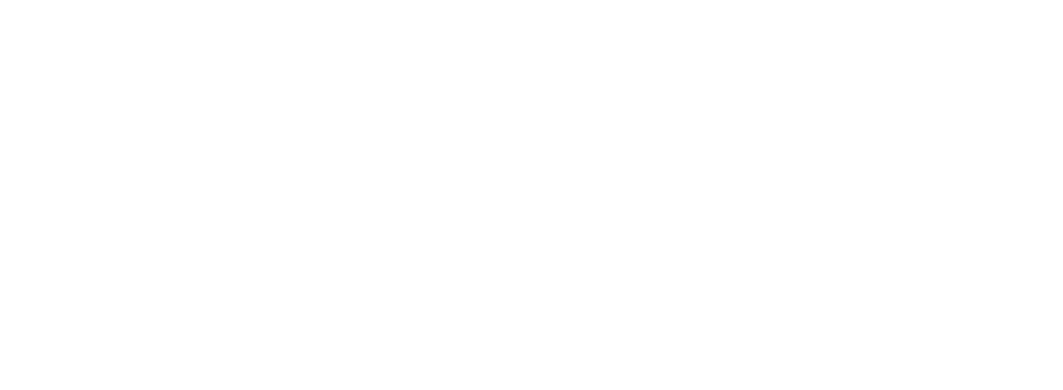
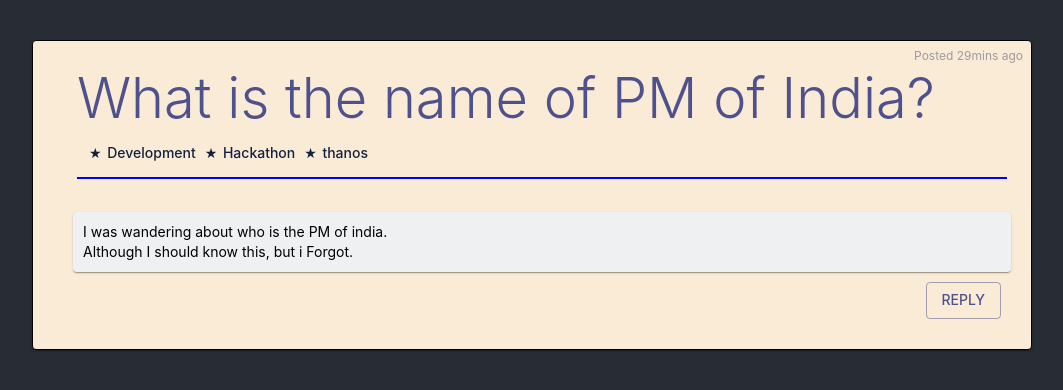
Before and after one commit to NarayanaRavada/IITBBS_GC_Team24_PS02, a React (Create React App) app: page / in a window 1280 px wide. Shown: the top 390 px of the page, without its empty margins (108-1171 px from the left). Built offline with nearby package versions, Linux system fonts and the light colour scheme.

Commit message:
added discussion component

```diff
--- a/package.json
+++ b/package.json
@@ -3,6 +3,10 @@
   "version": "0.1.0",
   "private": true,
   "dependencies": {
+    "@emotion/react": "^11.8.2",
+    "@emotion/style": "^0.8.0",
+    "@emotion/styled": "^11.8.1",
+    "@mui/material": "^5.5.1",
     "@testing-library/jest-dom": "^5.16.2",
     "@testing-library/react": "^12.1.4",
     "@testing-library/user-event": "^13.5.0",
--- /dev/null
+++ b/src/App.css
@@ -0,0 +1,7 @@
+body {
+    background-color: #282c34;
+    color: white;
+    padding: 40px;
+    font-family: Arial;
+    text-align: center;
+  }
--- a/src/App.js
+++ b/src/App.js
@@ -1,7 +1,12 @@
+import { ThemeProvider } from "@mui/material";
 import React from "react";
-
+import Disscussion from "./Discussion";
+import theme from "./Theme";
+import "./App.css"
 function App() {
-  return <div className="App"></div>;
+  return (
+      <Disscussion/>
+  );
 }
 
 export default App;
--- /dev/null
+++ b/src/Discussion.css
@@ -0,0 +1,66 @@
+*{
+    margin: 0;
+    padding: 0;
+    box-sizing: border-box;
+}
+.posttime{
+    position: absolute;
+    top: 5px;
+    right: 8px;
+}
+.discussioncontainer{
+    position: relative;
+    display: flex;
+    margin: auto;
+    max-width: 1000px;
+    flex-direction: column;
+    padding: 20px;
+    padding-left: 40px;
+    border: 1px solid black;
+    border-radius: 8px;
+    box-shadow: 4px;
+    background-color: #faebd7;
+}
+
+.QuestionHeader{
+    padding: 4px;
+    font-size: 30px;
+    text-align: left;
+}
+.QuestionHeader::after{
+    content: '';
+    border-top: 2px solid blue;
+    width: 100%;
+    display: inline-block;
+    vertical-align: middle;
+    margin-top: -30px;
+}
+.tags{
+    display: flex;
+    flex-direction: row;
+    margin: 10px;
+    font-size: 16px;
+}
+.tags ul li::before{
+    content: "\2605";
+    font-family: FontAwesome;
+    display: inline-block;
+    width: 1.3em;
+    height: 10px;
+}
+.tags ul li{
+    display: inline;
+    padding: 2px;
+    margin-right: 5px;
+}
+.content{
+    display: inline-block;
+    text-align: left;
+    font-size: 1.5em;
+    padding: 10px;
+}
+.footerbuttons{
+    padding: 10px;
+    display: flex;
+    flex-direction: row-reverse;
+}
--- /dev/null
+++ b/src/Discussion.js
@@ -0,0 +1,52 @@
+import {
+  Box,
+  Button,
+  Card,
+  CardActions,
+  CardContent,
+  ThemeProvider,
+  Typography,
+} from "@mui/material";
+import React from "react";
+import mytheme from "./Theme";
+import "./Discussion.css";
+const Disscussion = () => {
+  return (
+    <React.Fragment>
+      <ThemeProvider theme={mytheme}>
+        <Card className="discussioncontainer" sx={{backgroundColor:"background.default"}}>
+          <Typography className="posttime" variant="caption" color="info.main">
+            Posted 29mins ago
+          </Typography>
+          <div className="QuestionHeader">
+            <Typography variant="h2" color="primary.main">
+              What is the name of PM of India?
+            </Typography>
+            <div className="tags">
+              <Typography variant="subtitle2" color="secondary.main">
+                <ul>
+                  <li>Development</li>
+                  <li>Hackathon</li>
+                  <li>thanos</li>
+                </ul>
+              </Typography>
+            </div>
+          </div>
+          <Card className="content" sx={{backgroundColor:'background.inside'}}>
+            <Typography variant="body2" color="common.main">
+              I was wandering about who is the PM of india.
+              <br />
+              Although I should know this, but i Forgot.
+            </Typography>
+          </Card>
+          <div className="footerbuttons">
+            <Button variant="outlined" disableElevation>
+              Reply
+            </Button>
+          </div>
+        </Card>
+      </ThemeProvider>
+    </React.Fragment>
+  );
+};
+export default Disscussion;
--- /dev/null
+++ b/src/Theme.js
@@ -0,0 +1,43 @@
+import { createTheme } from "@mui/material";
+
+const theme = createTheme({
+  palette: {
+    primary: {
+      main: "#4F518C",
+    },
+    secondary: {
+      main: "#14213D",
+    },
+    text: {
+      primary: "#000",
+      secondary: "#7FDEFF",
+    },
+    info:{
+        main:"#a2999e",
+    },
+    background:{
+        paper:"#FFFFFF",
+        default:"#faebd7",
+        inside:"#eef0f2"
+    },
+  },
+  typography: {
+    fontFamily: [
+      '-apple-system',
+      'BlinkMacSystemFont',
+      '"Segoe UI"',
+      'Roboto',
+      '"Helvetica Neue"',
+      'Arial',
+      'sans-serif',
+      '"Apple Color Emoji"',
+      '"Segoe UI Emoji"',
+      '"Segoe UI Symbol"',
+    ].join(','),
+    h2:{
+      fontSize:"3.5rem"
+    },
+  },
+});
+
+export default theme;
```
Also changed, not shown: 1 other file (tests, documents, lock files or other folders).
